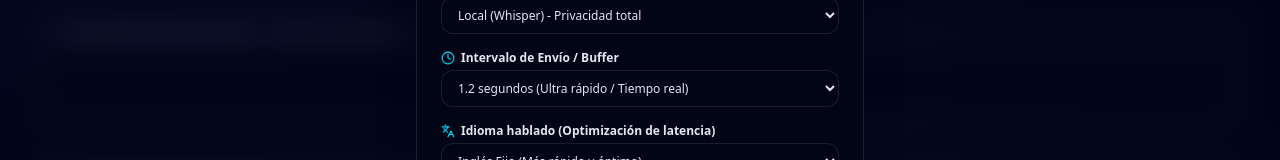
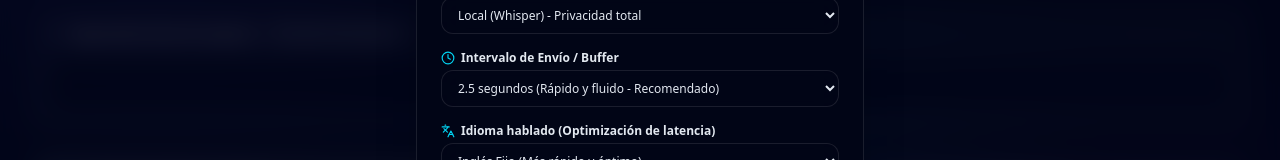
Before and after one commit to mghernandezcastillo/voxstream-live-transcrib, a React (Vite) app: page / in a window 1280 px wide. Both pictures are taken after a click on the button "Configuración". Shown: the part 211-371 px from the top of the page. Built offline with nearby package versions, Linux system fonts and the light colour scheme.

Commit message:
refactor: upgrade transcription model and adjust defaults
Update default model to whisper-base for improved accuracy and increase default chunk duration to 2.5s for better stability.

```diff
--- a/src/App.tsx
+++ b/src/App.tsx
@@ -70,7 +70,7 @@ export default function App() {
   // Settings
   const [settings, setSettings] = useState<Settings>({
     aiEngine: "local",
-    chunkDurationSec: 1.2,
+    chunkDurationSec: 2.5,
     inputLanguage: "english",
     autoTranslate: false,
     targetLanguage: "Español",
--- a/src/components/SettingsModal.tsx
+++ b/src/components/SettingsModal.tsx
@@ -70,8 +70,8 @@ export const SettingsModal: React.FC<SettingsModalProps> = ({
               onChange={(e) => onUpdateSettings({ chunkDurationSec: Number(e.target.value) })}
               className="w-full bg-slate-950/60 border border-white/10 rounded-xl px-3 py-2 text-slate-200 focus:outline-none focus:border-cyan-400 backdrop-blur-md"
             >
-              <option value={1.2}>1.2 segundos (Ultra rápido / Tiempo real)</option>
-              <option value={2.5}>2.5 segundos (Equilibrado)</option>
+              <option value={1.2}>1.2 segundos (Solo para PCs potentes)</option>
+              <option value={2.5}>2.5 segundos (Rápido y fluido - Recomendado)</option>
               <option value={3}>3 segundos (Estable)</option>
               <option value={5}>5 segundos (Mayor contexto)</option>
             </select>
--- a/src/workers/localTranscription.worker.ts
+++ b/src/workers/localTranscription.worker.ts
@@ -1,6 +1,6 @@
 import { pipeline } from "@huggingface/transformers";
 
-const MODEL_ID = "onnx-community/whisper-tiny";
+const MODEL_ID = "onnx-community/whisper-base";
 const TARGET_SAMPLE_RATE = 16_000;
 
 let transcriberPromise: Promise<any> | null = null;
```
